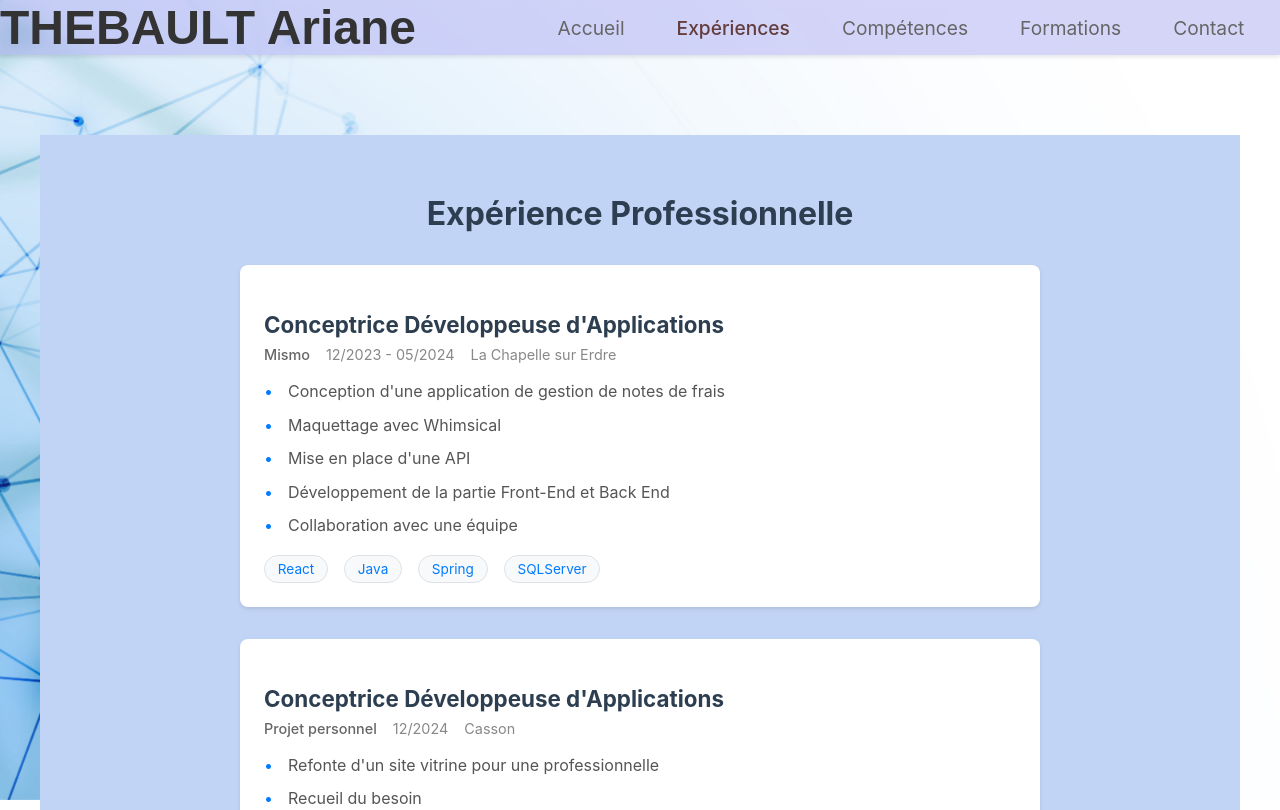
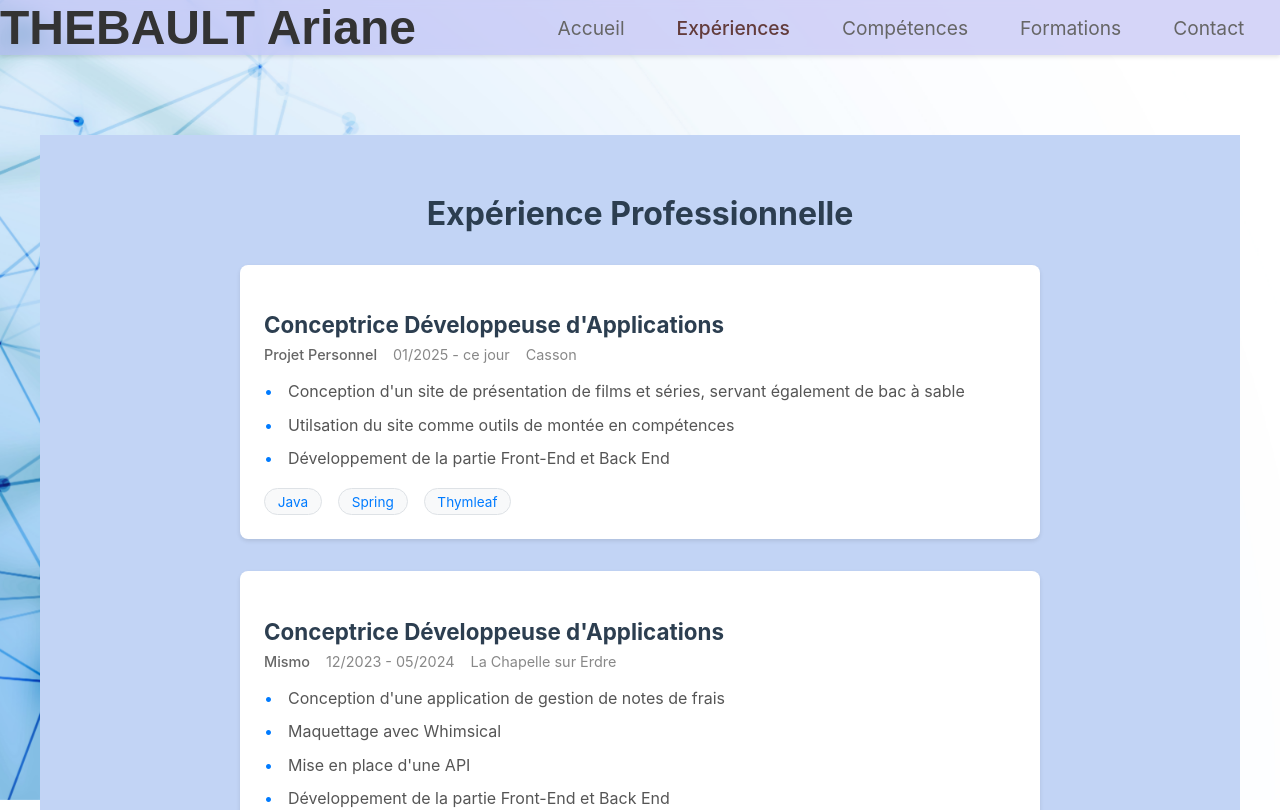
Before and after one commit to ArianeThe/mon-cv, a React (Create React App) app: page /experience in a window 1280 px wide. Shown: the top 810 px of the page. Built offline with nearby package versions, Linux system fonts and the light colour scheme.

Commit message:
ajout exériences

```diff
--- a/src/components/Experience.js
+++ b/src/components/Experience.js
@@ -6,6 +6,19 @@ function Experience() {
   const experiences = [
     {
       id: 1,
+      poste: "Conceptrice Développeuse d'Applications",
+      entreprise: "Projet Personnel",
+      periode: "01/2025 - ce jour",
+      lieu: "Casson",
+      description: [
+        "Conception d'un site de présentation de films et séries, servant également de bac à sable",
+        "Utilsation du site comme outils de montée en compétences",
+        "Développement de la partie Front-End et Back End"
+      ],
+      technologies: [, "Java", "Spring", "Thymleaf"]
+    },
+    {
+      id: 2,
       poste: "Conceptrice Développeuse d'Applications",
       entreprise: "Mismo",
       periode: "12/2023 - 05/2024",
@@ -20,7 +33,7 @@ function Experience() {
       technologies: ["React", "Java", "Spring", "SQLServer"]
     },
     {
-        id: 2,
+        id: 3,
         poste: "Conceptrice Développeuse d'Applications",
         entreprise: "Projet personnel",
         periode: "12/2024",
@@ -34,7 +47,7 @@ function Experience() {
         technologies: ["Java", "Spring", "Thymleaf"]
       },
     {
-      id: 3,
+      id: 4,
       poste: "Conceptrice Développeuse d'Applications",
       entreprise: "Projet personnel",
       periode: "02/2024",
@@ -48,7 +61,7 @@ function Experience() {
       technologies: ["PHP", "Symfony", "CSS", "JS"]
     },
     {
-        id: 4,
+        id: 5,
         poste: "Conceptrice Développeuse d'Applications",
         entreprise: "Projet personnel",
         periode: "01/2023 - 02/2023",
@@ -64,7 +77,7 @@ function Experience() {
         technologies: ["PHP", "Symfony", "MySQL", "JS"]
       },
       {
-        id: 5,
+        id: 6,
         poste: "Développeuse Web et Web Mobile",
         entreprise: "InterHop",
         periode: "10/2022 - 11/2022",
@@ -78,7 +91,7 @@ function Experience() {
         technologies: ["PHP", "Symfony", "MySQL", "GitLab"]
       },
       {
-        id: 6,
+        id: 7,
         poste: "Assistante Administrative",
         entreprise: "Synergie - Anvolia - Océa Smart Building",
         periode: "10/2017 - 01/2022",
@@ -91,7 +104,7 @@ function Experience() {
         technologies: ["Word", "Excel", "ERP maison"]
       },
       {
-        id: 6,
+        id: 8,
         poste: "Commis de cuisine et Assistante manager en restauration rapide",
         entreprise: "Quick - Stratto - La Cabane",
         periode: "1997 - 2014",
```
